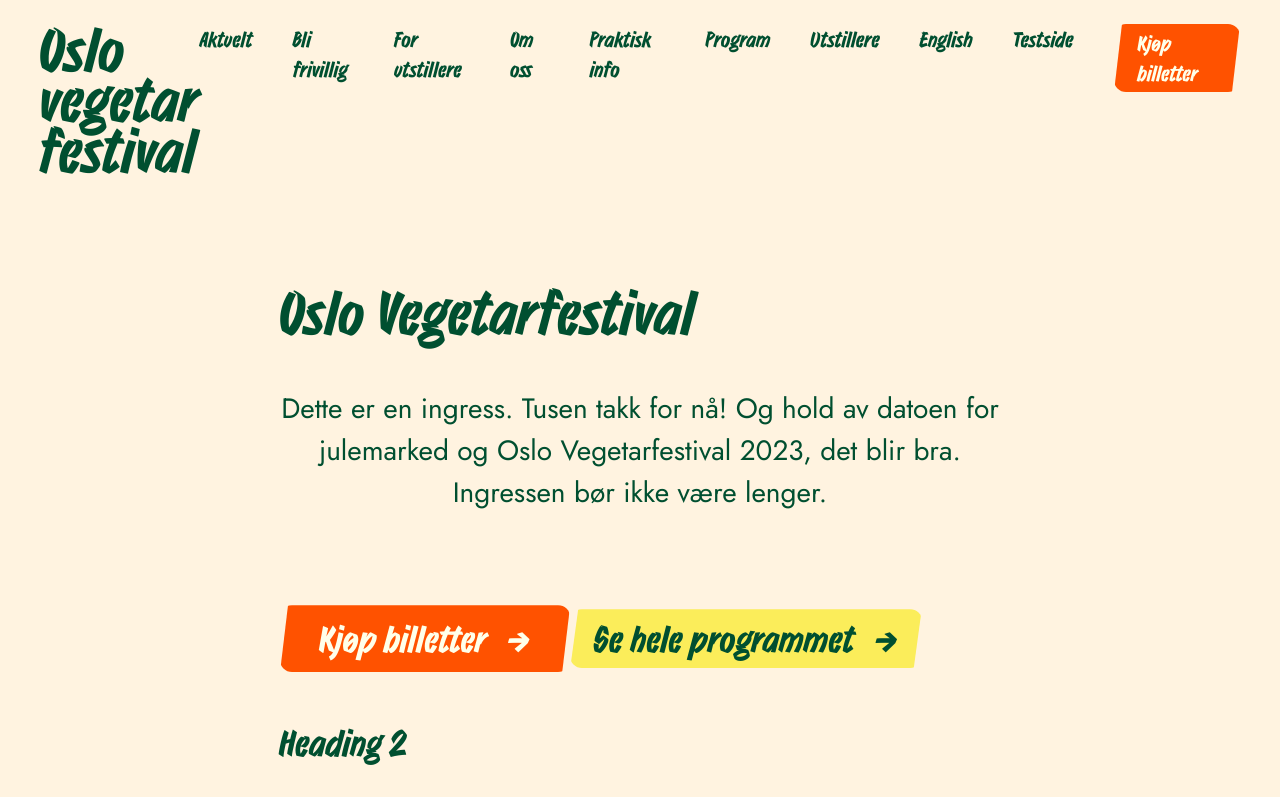
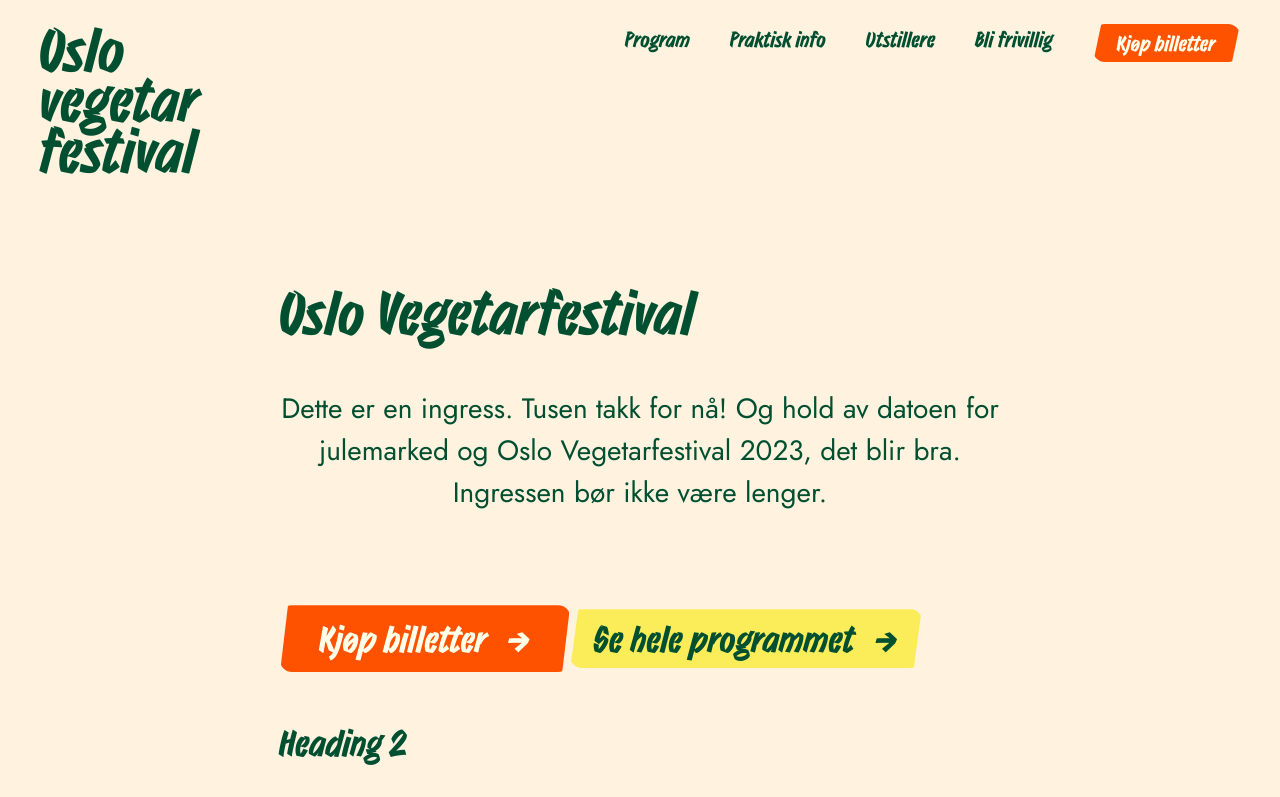
Before and after one commit to oslovegetarfestival/oslovegetarfestival.no, a Next.js app in the folder web/: page /testside in a window 1280 px wide. Shown: the top 797 px of the page. Built offline with nearby package versions, Linux system fonts and the light colour scheme.

Commit message:
Clean up top menu links

```diff
--- a/web/components/Header/Header.tsx
+++ b/web/components/Header/Header.tsx
@@ -21,31 +21,16 @@ export const Header = () => {
             <ul>
               <Flex justify="spaceBetween">
                 <li className={styles.menuItem}>
-                  <Link href="/aktuelt">Aktuelt</Link>
-                </li>
-                <li className={styles.menuItem}>
-                  <Link href="/bli-frivillig">Bli frivillig</Link>
-                </li>
-                <li className={styles.menuItem}>
-                  <Link href="/for-utstillere">For utstillere</Link>
-                </li>
-                <li className={styles.menuItem}>
-                  <Link href="/om-oss">Om oss</Link>
+                  <Link href="/program">Program</Link>
                 </li>
                 <li className={styles.menuItem}>
                   <Link href="/praktisk-info">Praktisk info</Link>
                 </li>
                 <li className={styles.menuItem}>
-                  <Link href="/program">Program</Link>
-                </li>
-                <li className={styles.menuItem}>
                   <Link href="/utstillere">Utstillere</Link>
                 </li>
                 <li className={styles.menuItem}>
-                  <Link href="/english">English</Link>
-                </li>
-                <li className={styles.menuItem}>
-                  <Link href="/testside">Testside</Link>
+                  <Link href="/bli-frivillig">Bli frivillig</Link>
                 </li>
                 <li className={`${styles.menuItem} ${styles.tickets}`}>
                   <Link href="/billetter">Kjøp billetter</Link>
```
